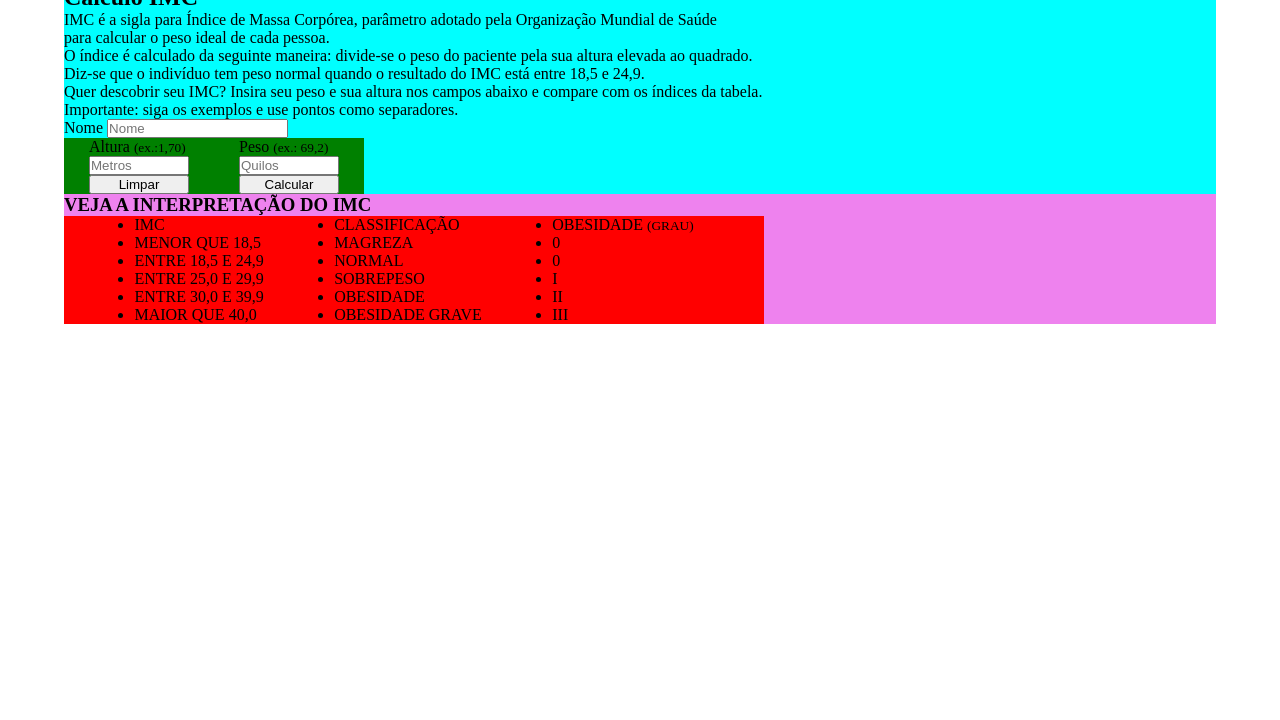
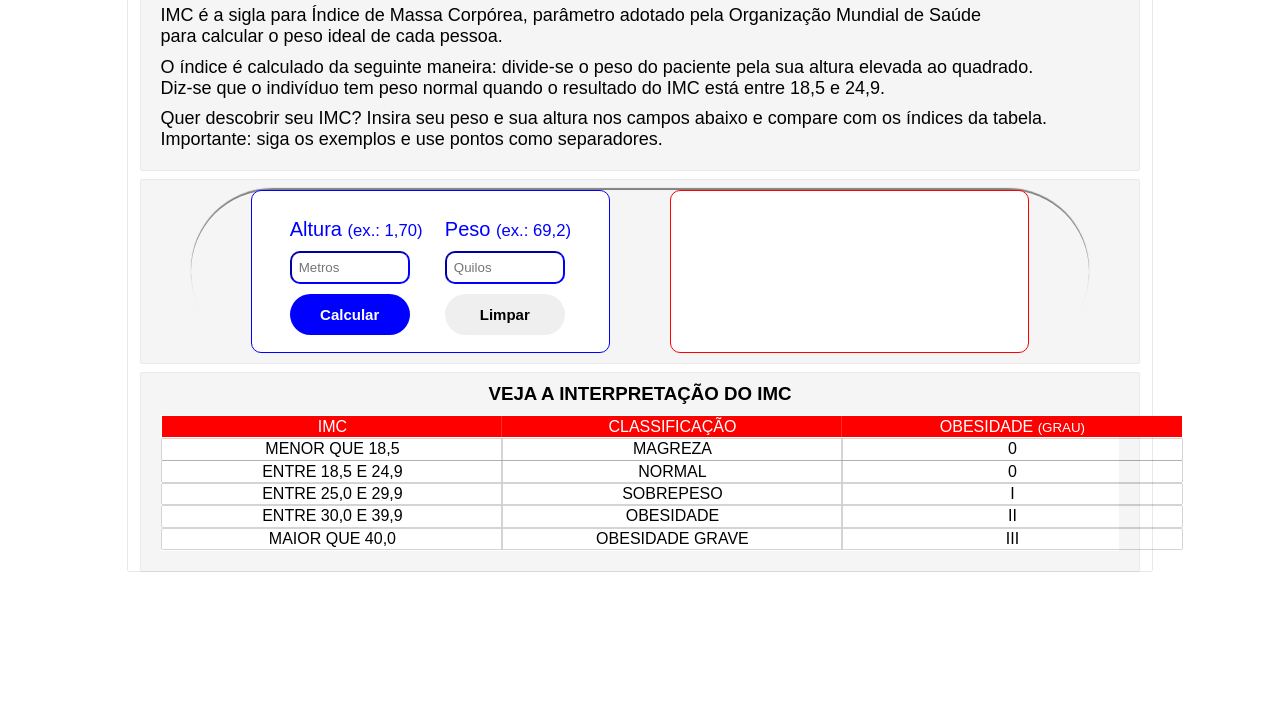
Before and after one commit to AndersonFariaas/IMC, a plain HTML site: page index.html in a window 1280 px wide. Shown: the part 80-800 px from the top of the page. Drawn offline with Linux system fonts and the light colour scheme.

Commit message:
finalizando
falta o JS

```diff
--- a/index.html
+++ b/index.html
@@ -19,30 +19,30 @@
                 Importante: siga os exemplos e use pontos como separadores.</p>
         </div>
 
-        <div class="Form-Main">
-            <label for="nome">Nome</label>
-            <input type="text" class="name" name="nome" placeholder="Nome">
-
+        <div class="form-Main">
+            <div class="box-Main">
                <form>
                     <div>
-                    <label for="altura">Altura <small>(ex.:1,70)</small></label>
+                        <label for="altura">Altura <small>(ex.: 1,70)</small></label>
                         <input type="number" class="alt" name="altura" placeholder="Metros">
-                    <button>Limpar</button>
+                        <button class="btn-calc">Calcular</button>
                     </div>
                     <div>
                         <label for="peso">Peso <small>(ex.: 69,2)</small></label>
-                    <input type="number" class="peso" name="peso" placeholder="Quilos">
-                    <button>Calcular</button>
+                        <input type="number" class="peso" name="peso" placeholder="Quilos" >
+                        <button>Limpar</button>
+                    </div>
+                </form>
+                <div class="resultado"></div>
+            </div>
         </div>
 
-            </form>
-        </div>
         <div class="lista-info">
             <h3>VEJA A INTERPRETAÇÃO DO IMC</h3>
 
             <div class="list">
                 <ul>
-                    <li>IMC</li>
+                    <li class="li1">IMC</li>
                     <li>MENOR QUE 18,5</li>
                     <li>ENTRE 18,5 E 24,9</li>
                     <li>ENTRE 25,0 E 29,9</li>
@@ -51,7 +51,7 @@
                 </ul>
 
                 <ul>
-                    <li>CLASSIFICAÇÃO</li>
+                    <li class="li2">CLASSIFICAÇÃO</li>
                     <li>MAGREZA</li>
                     <li>NORMAL</li>
                     <li>SOBREPESO</li>
@@ -60,7 +60,7 @@
                 </ul>
 
                 <ul>
-                    <li>OBESIDADE <small>(GRAU)</small></li>
+                    <li class="li3">OBESIDADE <small>(GRAU)</small></li>
                     <li>0</li>
                     <li>0</li>
                     <li>I</li>
@@ -69,9 +69,6 @@
                 </ul>
             </div>
         </div>
-
-        <div class="resultado"></div>
-
     </section>
     <script src="app.js"></script>
 </body>
--- a/style.css
+++ b/style.css
@@ -2,34 +2,120 @@
     box-sizing: border-box;
     margin: 0px;
     padding: 0px;
+    font-family: sans-serif;
 }
 section{
-    background: aqua;
-    margin: 5%;
+    box-shadow: 0px 0px 1px grey;
+    margin: auto 10%;
+    padding: 0% 1%;
+    display: flex;
+    flex-direction: column;
+}
+.text-Main{
+    background: whitesmoke;
+    padding: 1%;
+    box-shadow: 0px 0px 1px grey;
+    margin: auto;
+    text-align: center;
+    width: 100%;
+}
+h1{
+    padding: 10px;
+    font-size: 40px;
+}
+.text-Main p{
+    text-align: left;
+    font-size: 18px;
+    margin: 1%;
 }
 form{
-    background-color: green;
-    width: 300px;
+    background-color: white;
+    width: 40%;
+    padding: 3%;
+    border: 1px solid blue;
+    border-radius: 10px;
     display: flex;
     justify-content: space-around;
+}
+.form-Main{
+    background: whitesmoke;
+    box-shadow: 0px 0px 1px grey;
+    width: 100%;
+    padding: 1% 5%;
+    margin: 1% auto;
+}
+.box-Main{
+    width: 100%;
+    box-shadow: 0px -2px 1px gray;
+    border-radius: 100px;
+    display: flex;
+    justify-content: space-evenly;
+}
+.resultado{
+    width: 40%;
+    background-color: white;
+    padding: 3%;
+    color: black;
+    border-radius: 10px;
+    border: 1px solid red;
 }
 form div{
     display: flex;
     flex-direction: column;
 }
+form label{
+    margin-bottom: 10px;
+    font-size: 20px;
+    color: blue;
+}
 form input{
-    width: 100px;
+    width: 120px;
+    padding: 7px;
+    border-radius: 10px;
+    border-color: blue;
 }
 form button{
-    width: 100px;
+    width: 120px;
+    padding: 12px;
+    border-radius: 25px;
+    margin-top: 10px;
+    margin-bottom: -10px;
+    border: none;
+    font-weight:bold;
+    font-size: 15px;
+    cursor: pointer;
+}
+.btn-calc{
+    background-color: blue;
+    color: white;
 }
 .lista-info{
-    background-color: violet;
+    background-color: whitesmoke;
+    text-align: center;
+    box-shadow: 0px 0px 1px grey;
+    padding: 2%;
 }
 .list{
-    background-color: red;
-    width: 700px;
+    background-color:white;
+    width: 100%;
     display: flex;
     flex-direction: row;
     justify-content: space-evenly;
 }
+.list ul{
+    list-style: none;
+}
+.list li{
+    margin: 0.5%;
+    padding: 0.4%;
+    width: 340px;
+    box-shadow: 0px 0px 1px;
+}
+.li1, .li2, .li3{
+    background-color: red;
+    color: white;
+}
+h3{
+    margin-top: -10px;
+    margin-bottom: 10px;
+}
```
Lines whose indentation alone changed are shown as unchanged.
